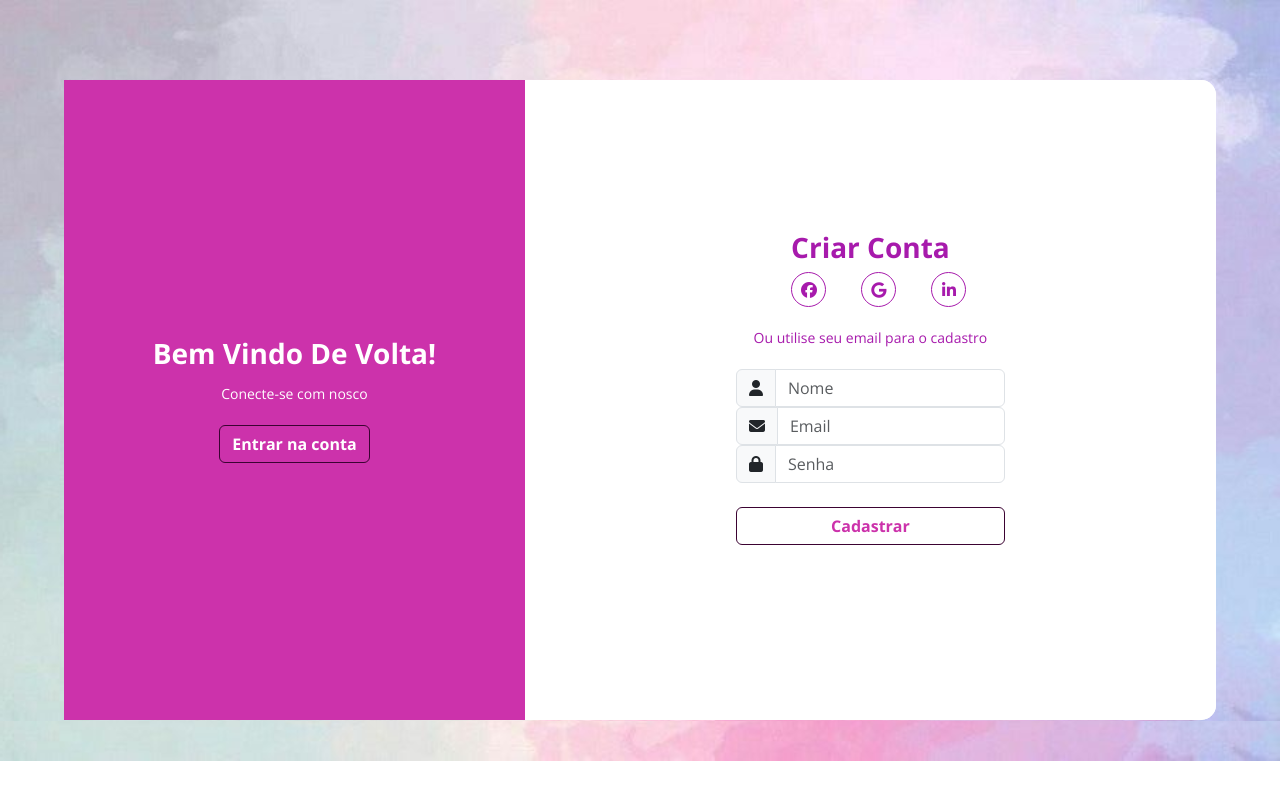
After one commit to peludo99/Mapeando-o-Bem, a PHP site: page /cadastrar.php in a window 1280 px wide. The commit adds this page. Run offline with PHP 8.4, Linux system fonts and the light colour scheme; some libraries are stand-ins or nearby versions.

Commit message:
Adições do flexbox

```diff
--- /dev/null
+++ b/cadastrar.php
@@ -0,0 +1,176 @@
+<!doctype html>
+<html lang="pt-br">
+
+<head>
+  <!-- Required meta tags -->
+  <meta charset="utf-8">
+  <meta name="viewport" content="width=device-width, initial-scale=1, shrink-to-fit=no">
+  <link rel="stylesheet" href="./css/style.css">
+  <link rel="stylesheet" href="./css/bootstrap.min.css">
+  <script src="https://kit.fontawesome.com/6cb3083259.js" crossorigin="anonymous"></script>
+  <title>Login</title>
+  <style>
+    .btn-outline-primary:hover {
+
+      background-color: rgb(59, 3, 50);
+
+
+
+    }
+  </style>
+
+  <!-- ARQUIVO DE LOGIN  -->
+</head>
+
+<body class="cadastrar-js">
+
+  <?php
+  // AREA PHP
+  require_once 'conexao.php';
+  // Mesclar Funcoes de conexao.php
+
+  $p = new Pessoa('test', 'localhost', 'root', '');
+  ?>
+
+  <!-- AREA HTML -->
+
+  <div class="containerlog">
+    <div class="conteudo conteudo-um">
+      <div class="coluna-um">
+        <h2 class="titulo-bem">
+          Bem vindo de volta!
+        </h2>
+        <p class="descricao">Conecte-se com nosco</p>
+
+        <form action="login.php" method="post">
+          <button style="font-weight:bold;border: 1px solid rgb(59, 3, 50); color:rgb(255, 255, 255)" id="Idlogin" class="btn btn-outline-primary">Entrar na conta</button>
+        </form>
+      </div>
+      <div class="coluna-dois">
+        <h2 class="titulo-cad">Criar conta</h2>
+        <div class="redes-sociais">
+          <ul class="rede-social-list">
+            <li class="item-rede"><a href="#"><i class="fa-brands fa-facebook"></i></a></li>
+            <li class="item-rede"><a href="#"><i class="fa-brands fa-google"></i></a></li>
+            <li class="item-rede"><a href="#"><i class="fa-brands fa-linkedin-in"></i></a></li>
+          </ul>
+        </div>
+        <!-- redes -->
+        <p class="descricao descricao-um">Ou utilise seu email para o cadastro</p>
+        <form action="cadastrar.php" method="post" class="forms">
+          <div class="input-group flex-nowrap">
+            <span class="input-group-text" id="addon-wrapping"><i class="fa-solid fa-user"></i></span>
+            <input type="text" name="nome_usuario" class="form-control" placeholder="Nome" aria-label="nome" aria-describedby="addon-wrapping">
+
+          </div>
+          <div class="input-group flex-nowrap">
+            <span class="input-group-text" id="addon-wrapping"><i class="fa-solid fa-envelope"></i></span>
+            <input type="text" name="email_usuario" class="form-control" placeholder="Email" aria-label="email" aria-describedby="addon-wrapping">
+          </div>
+          <div class="input-group flex-nowrap">
+            <span class="input-group-text" id="addon-wrapping"><i class="fa-solid fa-lock"></i></span>
+            <input type="text" name="senha_usuario" class="form-control" placeholder="Senha" aria-label="senha" aria-describedby="addon-wrapping">
+          </div>
+          <br>
+          <input type="submit" style="font-weight:bold;border: 1px solid rgb(59, 3, 50); color:rgb(204, 50, 171);" class="btn btn-outline-primary" value="Cadastrar"> <br>
+
+        </form>
+        <?php
+        if (isset($_POST["email_usuario"])) {
+          $nick = addslashes($_POST['nome_usuario']);
+          $email = addslashes($_POST['email_usuario']);
+          $senha = addslashes($_POST['senha_usuario']);
+
+          if (!empty($nick) && !empty($email) && !empty($senha)) {
+            if (!$p->Cadastrarusuario($nick, $email, $senha));
+          } else {
+            Mensagem("OPS!, É necessario preencher todos os campos!", "danger");
+          }
+        }
+        ?>
+      </div>
+    </div>
+    <!-- coluna dois -->
+    <div class="conteudo conteudo-dois">
+      <div class="coluna-um">
+        <h2 class="titulo-bem">Seja bem-vindo
+        </h2>
+        <p class="descricao">Não Possui conta?</p>
+        <form action="cadastrar.php" method="post">
+          <button type="post" id="Idcadastro" style="font-weight:bold;border: 1px solid rgb(59, 3, 50); color:rgb(255, 255, 255)" class="btn btn-outline-primary">Cadastrar-se</button>
+      </form>
+      </div>
+      <div class="coluna-dois">
+        <h2 class="titulo-cad">Entre em sua conta</h2>
+        <div class="redes-sociais">
+          <ul class="rede-social-list">
+            <li class="item-rede"><a href="#"><i class="fa-brands fa-facebook"></i></a></li>
+            <li class="item-rede"><a href="#"><i class="fa-brands fa-google"></i></a></li>
+            <li class="item-rede"><a href="#"><i class="fa-brands fa-linkedin-in"></i></a></li>
+          </ul>
+        </div>
+        <!-- redes -->
+        <p class="descricao descricao-um">Ou utilise seu email</p>
+        <form action="" method="post" class="forms">
+          <div class="input-group flex-nowrap">
+            <span class="input-group-text" id="addon-wrapping"><i class="fa-solid fa-envelope"></i></span>
+            <input type="text" name="email" class="form-control" placeholder="Email" aria-label="email" aria-describedby="addon-wrapping" required>
+          </div>
+          <div class="input-group flex-nowrap">
+            <span class="input-group-text" id="addon-wrapping"><i class="fa-solid fa-lock"></i></span>
+            <input type="text" name="senha" class="form-control" placeholder="Senha" aria-label="senha" aria-describedby="addon-wrapping">
+          </div>
+
+          <a class="senha" href="#">Esqueceu a senha?</a>
+          <br>
+
+          <input type="submit" style="font-weight:bold;border: 1px solid rgb(59, 3, 50); color:rgb(204, 50, 171) ;" class="btn btn-outline-primary" value="Logar">
+          <br>
+
+
+
+        </form>
+        <?php
+        // INSTANCIA DA CLASSE PESSOA COM CONSTRUTORES (BANCO DE DADOS, HOST, USUARIO DO BANCO, SENHA)
+        if (isset($_POST["email"])) {
+          // VERIFICA SE O FORMULARIO DA LINHA +-71 ESTA RETORNADO ALGO
+          $pesquisar = $_POST["email"];
+          // ADICIONA O VALOR DP POST EMAIL A VARIAVEL $pesquisar
+          $p->BuscarDados($pesquisar);
+          // CHAMA A FUNÇÃO BUSCARDADOS(RETORNA UM ARRAY) COM PARAMETRO $pesquisar
+          $resultado = $p->BuscarDados($pesquisar);
+          // ADICIONA O VALOR DE $P->BUSCARDADOS A VARIAVEL $resultado
+          if (count($resultado) > 0) {
+            // VERIFICA SE $resultado RETORNOU ALGO COM A FUNÇÃO COUNT
+            echo "<meta http-equiv='refresh' content='1'; URL='./tela_inicial.php'>";
+          } else {
+            // CASO O ARRAY ESTIVER VAZIO O CLIENTE NÃO TEM CADASTRO
+            Mensagem("OPS!, Você Não possui uma conta!", "danger");
+          }
+        }
+        ?>
+      </div>
+    </div>
+    <!-- coluna dois -->
+  </div>
+
+
+  <script src="js/tela_login.js"></script>
+
+
+
+  <!-- Optional JavaScript; choose one of the two! -->
+
+  <!-- Option 1: jQuery and Bootstrap Bundle (includes Popper) -->
+  <script src="https://cdn.jsdelivr.net/npm/jquery@3.5.1/dist/jquery.slim.min.js" integrity="sha384-DfXdz2htPH0lsSSs5nCTpuj/zy4C+OGpamoFVy38MVBnE+IbbVYUew+OrCXaRkfj" crossorigin="anonymous"></script>
+  <script src="https://cdn.jsdelivr.net/npm/bootstrap@4.6.2/dist/js/bootstrap.bundle.min.js" integrity="sha384-Fy6S3B9q64WdZWQUiU+q4/2Lc9npb8tCaSX9FK7E8HnRr0Jz8D6OP9dO5Vg3Q9ct" crossorigin="anonymous"></script>
+
+  <!-- Option 2: Separate Popper and Bootstrap JS -->
+  <!--
+    <script src="https://cdn.jsdelivr.net/npm/jquery@3.5.1/dist/jquery.slim.min.js" integrity="sha384-DfXdz2htPH0lsSSs5nCTpuj/zy4C+OGpamoFVy38MVBnE+IbbVYUew+OrCXaRkfj" crossorigin="anonymous"></script>
+    <script src="https://cdn.jsdelivr.net/npm/popper.js@1.16.1/dist/umd/popper.min.js" integrity="sha384-9/reFTGAW83EW2RDu2S0VKaIzap3H66lZH81PoYlFhbGU+6BZp6G7niu735Sk7lN" crossorigin="anonymous"></script>
+    <script src="https://cdn.jsdelivr.net/npm/bootstrap@4.6.2/dist/js/bootstrap.min.js" integrity="sha384-+sLIOodYLS7CIrQpBjl+C7nPvqq+FbNUBDunl/OZv93DB7Ln/533i8e/mZXLi/P+" crossorigin="anonymous"></script>
+    -->
+</body>
+
+</html>
--- a/conexao.php
+++ b/conexao.php
@@ -52,7 +52,7 @@ class Pessoa
             $comando->bindValue(":s", $senha);
             // EXECUTA OS COMANDOS
             $comando->execute();
-            Mensagem("a Conta foi cadastrada!", "success");
+            Mensagem("A conta foi cadastrada!", "success");
             // RETORNA VERDADEIRO
             return true;
         }
@@ -77,6 +77,23 @@ class Pessoa
         // RETORNA A LISTA
         return $res;
     }
+
+    function BuscarDadosSenha($email,$senha)
+    {
+        // CRIA ARRAY $res
+        $res = array();
+        // VERIFICA SE O EMAIL ESTA NO BANCO COM O COMANDO PREPARE
+        $cmd = $this->pdo->prepare("SELECT * FROM cadastros WHERE email = :n and senha = :s ORDER BY idcadastro");
+        // DIRECIONA O VALOR DE ":n" PARA O ATRIBUTO $email COM O COMANDO BINDVALUE
+        $cmd->bindValue(":n", $email);
+        $cmd->bindValue(":s", $senha);
+        // EXECUTA OS COMANDOS ACIMA
+        $cmd->execute();
+        // TRANSFORMA O RESULTADO EM UMA LISTA
+        $res = $cmd->fetchAll(PDO::FETCH_ASSOC);
+        // RETORNA A LISTA
+        return $res;
+    }
 }
 // FIM CLASSE PESSOA
 
--- a/css/teste.css
+++ b/css/style.css
@@ -13,11 +13,14 @@ body {
 
 
 
+    width: 100vw;
+    height: 100vh;
+    margin: 2px;
+
     background-image: url('./assets/fundocolorido.jpg');
     font-family: Verdana, Geneva, Tahoma, sans-serif;
-    background-size: 100%;
-    background-position-x: center;
-    background-position-y: 0%;
+    background-size: 100vw;
+    background-position: center center;
     background-repeat: no-repeat;
 
 
--- a/inicio.php
+++ b/index.php
@@ -2,7 +2,7 @@
 <html>
 <head>
   <title>Redirecionamento</title>
-  <meta http-equiv="refresh" content="5; URL=./ola.php ">
+  <meta http-equiv="refresh" content="5; URL=./bem-vindo.php ">
 </head>
 <body>
   <p>Você será redirecionado em 5 segundos.</p>
--- a/tela_inicial.php
+++ b/tela_inicial.php
@@ -3,6 +3,7 @@
 <head>
     <meta charset="UTF-8">
     <meta name="viewport" content="width=device-width, initial-scale=1.0">
+    <link rel="stylesheet" href="./css/style.css">
     <title>Document</title>
 </head>
 <body>
```
Also changed, not shown: other parts of css/style.css (+76 -18 lines), bem_vindo.php (added, +124 -0 lines), login.php (+43 -30 lines), ola.php (deleted, +0 -109 lines).
